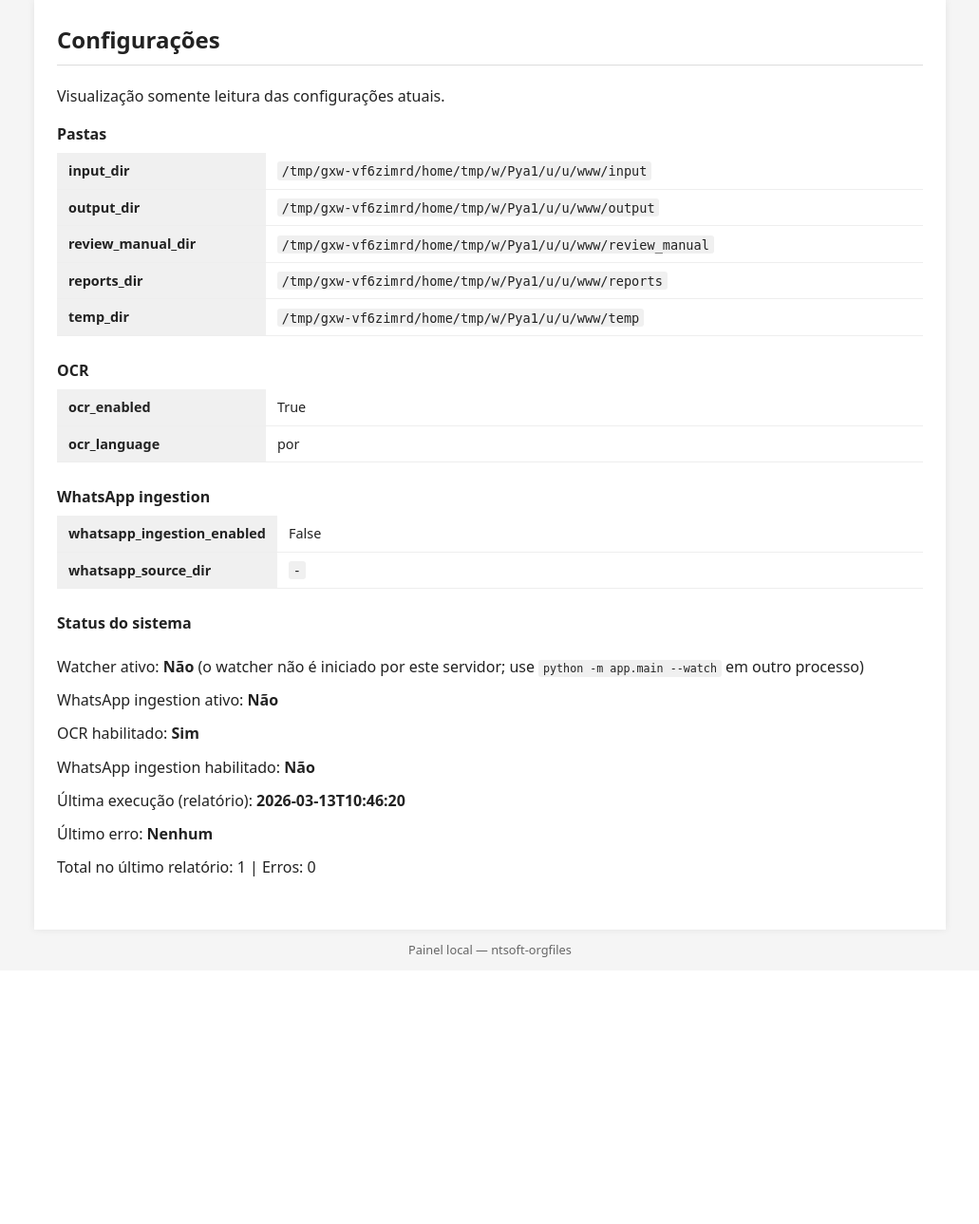
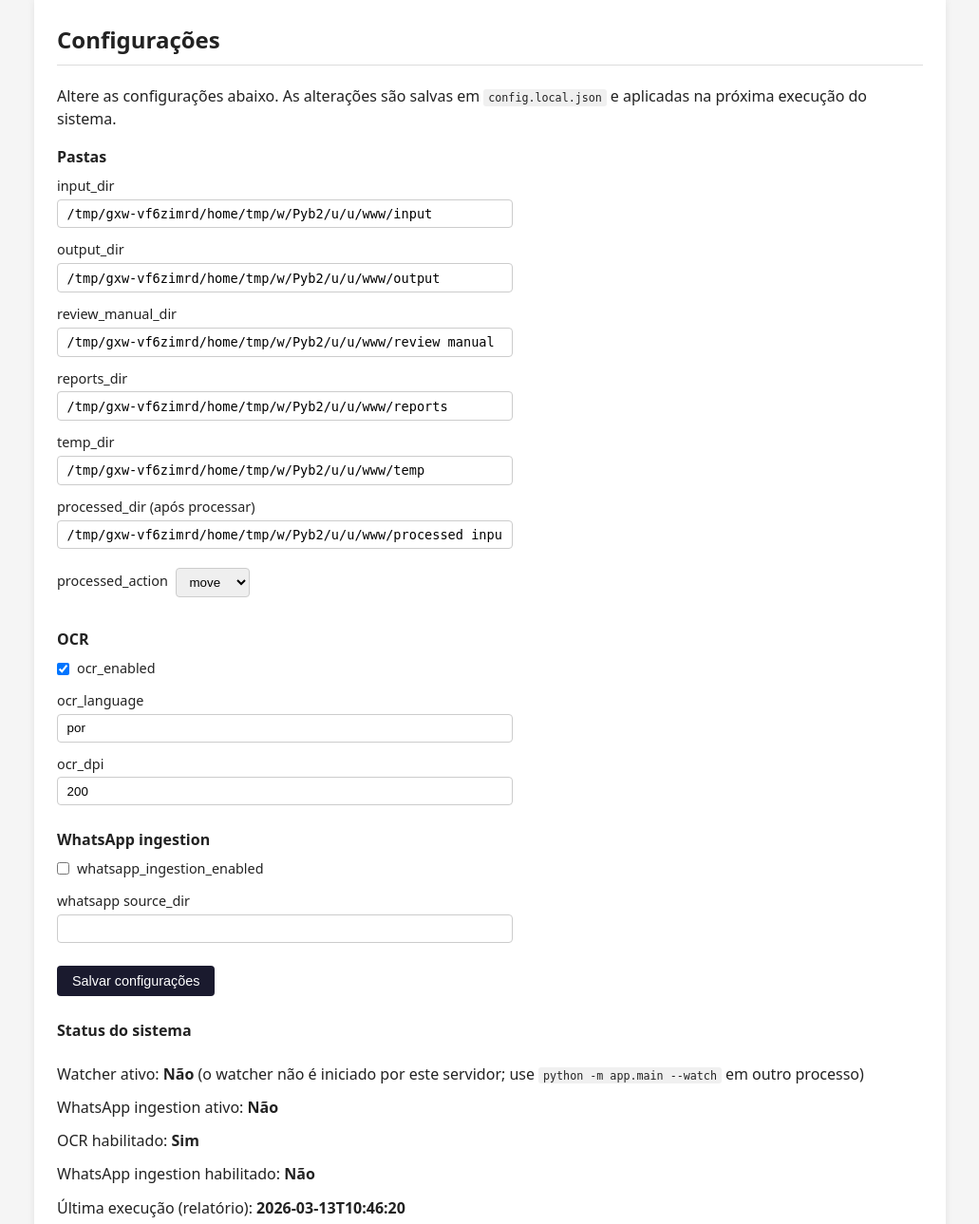
Before and after one commit to nettocarrero/ntsoft_filesOrg, a FastAPI app: page /config in a window 1280 px wide. Shown: the part 98-1387 px from the top of the page at 95% size, without its empty margins (124-1155 px from the left). Before the commit the page ends 1106 px from the top, so only its background shows below. Run offline with FastAPI, Linux system fonts and the light colour scheme.

Commit message:
Atualiza watcher, OCR e ingestao Whatsapp

```diff
--- a/app/config.py
+++ b/app/config.py
@@ -101,6 +101,11 @@ def load_json(path: Path) -> Dict[str, Any]:
         return json.load(f)
 
 
+def save_json(path: Path, data: Dict[str, Any]) -> None:
+    with path.open("w", encoding="utf-8") as f:
+        json.dump(data, f, ensure_ascii=False, indent=2)
+
+
 def _deep_update_dict(original: Dict[str, Any], updates: Dict[str, Any]) -> Dict[str, Any]:
     for key, value in updates.items():
         if (
@@ -176,6 +181,24 @@ def _apply_local_overrides(settings: Settings) -> Settings:
 
     return settings
 
+
+def save_local_config(updates: Dict[str, Any]) -> None:
+    """
+    Atualiza config.local.json com os valores em updates (merge com conteúdo existente).
+    Usado pelo painel web para persistir alterações. Paths devem ser strings.
+    """
+    local_cfg_path = PROJECT_ROOT / "config.local.json"
+    existing: Dict[str, Any] = {}
+    if local_cfg_path.exists():
+        try:
+            existing = load_json(local_cfg_path)
+        except Exception:
+            pass
+    merged = _deep_update_dict(existing, updates)
+    local_cfg_path.parent.mkdir(parents=True, exist_ok=True)
+    save_json(local_cfg_path, merged)
+
+
 def load_settings() -> Settings:
     paths = PathsConfig()
     ensure_directories(paths)
--- a/app/web/routes/config.py
+++ b/app/web/routes/config.py
@@ -1,33 +1,88 @@
 from __future__ import annotations
 
-from fastapi import APIRouter, Request
-from fastapi.responses import HTMLResponse
+from fastapi import APIRouter, Request, Form
+from fastapi.responses import HTMLResponse, RedirectResponse
 
+from app.config import save_local_config
 from app.web.helpers import get_settings, system_status
 
 router = APIRouter()
 
 
-@router.get("/config", response_class=HTMLResponse)
-async def config_page(request: Request):
-    settings = get_settings()
-    status = system_status(settings)
-    config_readonly = {
+def _config_dict(settings):
+    """Dicionário com valores atuais para o formulário."""
+    return {
         "input_dir": str(settings.paths.input_dir),
         "output_dir": str(settings.paths.output_dir),
         "review_manual_dir": str(settings.paths.review_manual_dir),
         "reports_dir": str(settings.paths.reports_dir),
         "temp_dir": str(settings.paths.temp_dir),
+        "processed_dir": str(settings.processed_input.processed_dir),
+        "processed_action": settings.processed_input.action,
         "ocr_enabled": settings.ocr.enabled,
         "ocr_language": settings.ocr.language,
+        "ocr_dpi": settings.ocr.dpi,
         "whatsapp_ingestion_enabled": settings.whatsapp_ingestion.enabled,
-        "whatsapp_source_dir": str(settings.whatsapp_ingestion.source_dir) if settings.whatsapp_ingestion.source_dir else None,
+        "whatsapp_source_dir": str(settings.whatsapp_ingestion.source_dir) if settings.whatsapp_ingestion.source_dir else "",
     }
+
+
+@router.get("/config", response_class=HTMLResponse)
+async def config_page(request: Request, saved: str | None = None):
+    settings = get_settings()
+    status = system_status(settings)
+    config = _config_dict(settings)
     return request.app.state.templates.TemplateResponse(
         "config.html",
         {
             "request": request,
-            "config": config_readonly,
+            "config": config,
             "status": status,
+            "saved": saved == "1",
         },
     )
+
+
+def _checkbox_bool(value: str | None) -> bool:
+    return value in ("on", "true", "1", "yes")
+
+
+@router.post("/config", response_class=RedirectResponse)
+async def config_save(
+    input_dir: str = Form(...),
+    output_dir: str = Form(...),
+    review_manual_dir: str = Form(...),
+    reports_dir: str = Form(...),
+    temp_dir: str = Form(...),
+    processed_dir: str = Form(...),
+    processed_action: str = Form("move"),
+    ocr_enabled: str | None = Form(None),
+    ocr_language: str = Form("por"),
+    ocr_dpi: str = Form("200"),
+    whatsapp_ingestion_enabled: str | None = Form(None),
+    whatsapp_source_dir: str = Form(""),
+):
+    updates = {
+        "paths": {
+            "input_dir": input_dir.strip(),
+            "output_dir": output_dir.strip(),
+            "review_manual_dir": review_manual_dir.strip(),
+            "reports_dir": reports_dir.strip(),
+            "temp_dir": temp_dir.strip(),
+        },
+        "processed_input": {
+            "processed_dir": processed_dir.strip(),
+            "action": processed_action.strip() or "move",
+        },
+        "ocr": {
+            "enabled": _checkbox_bool(ocr_enabled),
+            "language": ocr_language.strip() or "por",
+            "dpi": max(72, min(600, int(ocr_dpi) if str(ocr_dpi).strip().isdigit() else 200)),
+        },
+        "whatsapp_ingestion": {
+            "enabled": _checkbox_bool(whatsapp_ingestion_enabled),
+            "source_dir": whatsapp_source_dir.strip() or None,
+        },
+    }
+    save_local_config(updates)
+    return RedirectResponse(url="/config?saved=1", status_code=303)
--- a/app/web/static/css/style.css
+++ b/app/web/static/css/style.css
@@ -209,3 +209,75 @@ code {
     border-radius: 3px;
     font-size: 0.9em;
 }
+
+.msg {
+    padding: 0.75rem 1rem;
+    border-radius: 4px;
+    margin-bottom: 1rem;
+}
+
+.msg-success {
+    background: #d4edda;
+    color: #155724;
+    border: 1px solid #c3e6cb;
+}
+
+.config-form .section {
+    margin-bottom: 1.5rem;
+}
+
+.config-form label {
+    display: block;
+    margin-bottom: 0.5rem;
+    font-size: 0.9rem;
+}
+
+.config-form .form-grid {
+    display: flex;
+    flex-direction: column;
+    gap: 0.75rem;
+    margin-bottom: 1rem;
+}
+
+.config-form .form-grid label {
+    margin-bottom: 0;
+}
+
+.config-form input[type="text"],
+.config-form input[type="number"],
+.config-form select {
+    display: block;
+    width: 100%;
+    max-width: 480px;
+    padding: 0.4rem 0.6rem;
+    border: 1px solid #ccc;
+    border-radius: 4px;
+    margin-top: 0.2rem;
+}
+
+.config-form .input-path {
+    font-family: ui-monospace, monospace;
+    font-size: 0.85rem;
+}
+
+.config-form .label-inline {
+    display: inline-flex;
+    align-items: center;
+    gap: 0.5rem;
+}
+
+.config-form .label-inline select {
+    width: auto;
+    display: inline-block;
+}
+
+.config-form .label-checkbox {
+    display: flex;
+    align-items: center;
+    gap: 0.5rem;
+}
+
+.config-form .label-checkbox input[type="checkbox"] {
+    width: auto;
+    margin: 0;
+}
--- a/app/web/templates/config.html
+++ b/app/web/templates/config.html
@@ -2,34 +2,59 @@
 {% block title %}Configurações — Organizador de Documentos{% endblock %}
 {% block content %}
 <h2>Configurações</h2>
-<p>Visualização somente leitura das configurações atuais.</p>
+<p>Altere as configurações abaixo. As alterações são salvas em <code>config.local.json</code> e aplicadas na próxima execução do sistema.</p>
 
+{% if saved %}
+<p class="msg msg-success">Configurações salvas com sucesso.</p>
+{% endif %}
+
+<form method="post" action="/config" class="config-form">
   <section class="section">
     <h3>Pastas</h3>
-    <table class="table config-table">
-        <tr><th>input_dir</th><td><code>{{ config.input_dir }}</code></td></tr>
-        <tr><th>output_dir</th><td><code>{{ config.output_dir }}</code></td></tr>
-        <tr><th>review_manual_dir</th><td><code>{{ config.review_manual_dir }}</code></td></tr>
-        <tr><th>reports_dir</th><td><code>{{ config.reports_dir }}</code></td></tr>
-        <tr><th>temp_dir</th><td><code>{{ config.temp_dir }}</code></td></tr>
-    </table>
+    <div class="form-grid">
+      <label>input_dir <input type="text" name="input_dir" value="{{ config.input_dir }}" class="input-path"></label>
+      <label>output_dir <input type="text" name="output_dir" value="{{ config.output_dir }}" class="input-path"></label>
+      <label>review_manual_dir <input type="text" name="review_manual_dir" value="{{ config.review_manual_dir }}" class="input-path"></label>
+      <label>reports_dir <input type="text" name="reports_dir" value="{{ config.reports_dir }}" class="input-path"></label>
+      <label>temp_dir <input type="text" name="temp_dir" value="{{ config.temp_dir }}" class="input-path"></label>
+      <label>processed_dir (após processar) <input type="text" name="processed_dir" value="{{ config.processed_dir }}" class="input-path"></label>
+    </div>
+    <label class="label-inline">processed_action
+      <select name="processed_action">
+        <option value="keep" {% if config.processed_action == 'keep' %}selected{% endif %}>keep</option>
+        <option value="move" {% if config.processed_action == 'move' %}selected{% endif %}>move</option>
+        <option value="delete" {% if config.processed_action == 'delete' %}selected{% endif %}>delete</option>
+      </select>
+    </label>
   </section>
 
   <section class="section">
     <h3>OCR</h3>
-    <table class="table config-table">
-        <tr><th>ocr_enabled</th><td>{{ config.ocr_enabled }}</td></tr>
-        <tr><th>ocr_language</th><td>{{ config.ocr_language }}</td></tr>
-    </table>
+    <div class="form-grid">
+      <label class="label-checkbox">
+        <input type="checkbox" name="ocr_enabled" {% if config.ocr_enabled %}checked{% endif %}>
+        ocr_enabled
+      </label>
+      <label>ocr_language <input type="text" name="ocr_language" value="{{ config.ocr_language }}" size="8"></label>
+      <label>ocr_dpi <input type="number" name="ocr_dpi" value="{{ config.ocr_dpi }}" min="72" max="600" size="5"></label>
+    </div>
   </section>
 
   <section class="section">
     <h3>WhatsApp ingestion</h3>
-    <table class="table config-table">
-        <tr><th>whatsapp_ingestion_enabled</th><td>{{ config.whatsapp_ingestion_enabled }}</td></tr>
-        <tr><th>whatsapp_source_dir</th><td><code>{{ config.whatsapp_source_dir or '-' }}</code></td></tr>
-    </table>
+    <div class="form-grid">
+      <label class="label-checkbox">
+        <input type="checkbox" name="whatsapp_ingestion_enabled" {% if config.whatsapp_ingestion_enabled %}checked{% endif %}>
+        whatsapp_ingestion_enabled
+      </label>
+      <label>whatsapp source_dir <input type="text" name="whatsapp_source_dir" value="{{ config.whatsapp_source_dir }}" class="input-path"></label>
+    </div>
   </section>
+
+  <section class="section">
+    <button type="submit" class="btn">Salvar configurações</button>
+  </section>
+</form>
 
 <section class="section">
   <h3>Status do sistema</h3>
```
Lines whose indentation alone changed are shown as unchanged.
